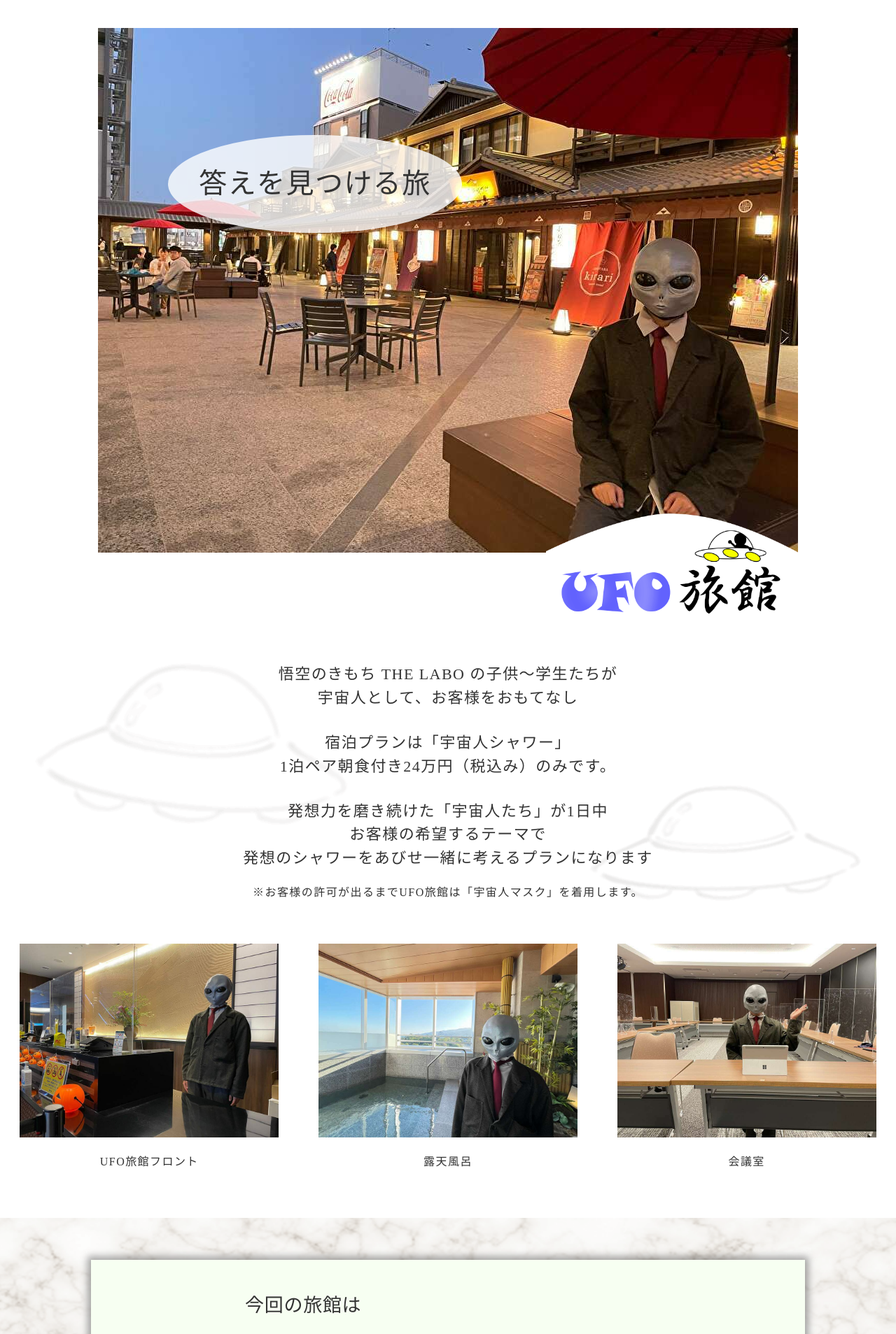
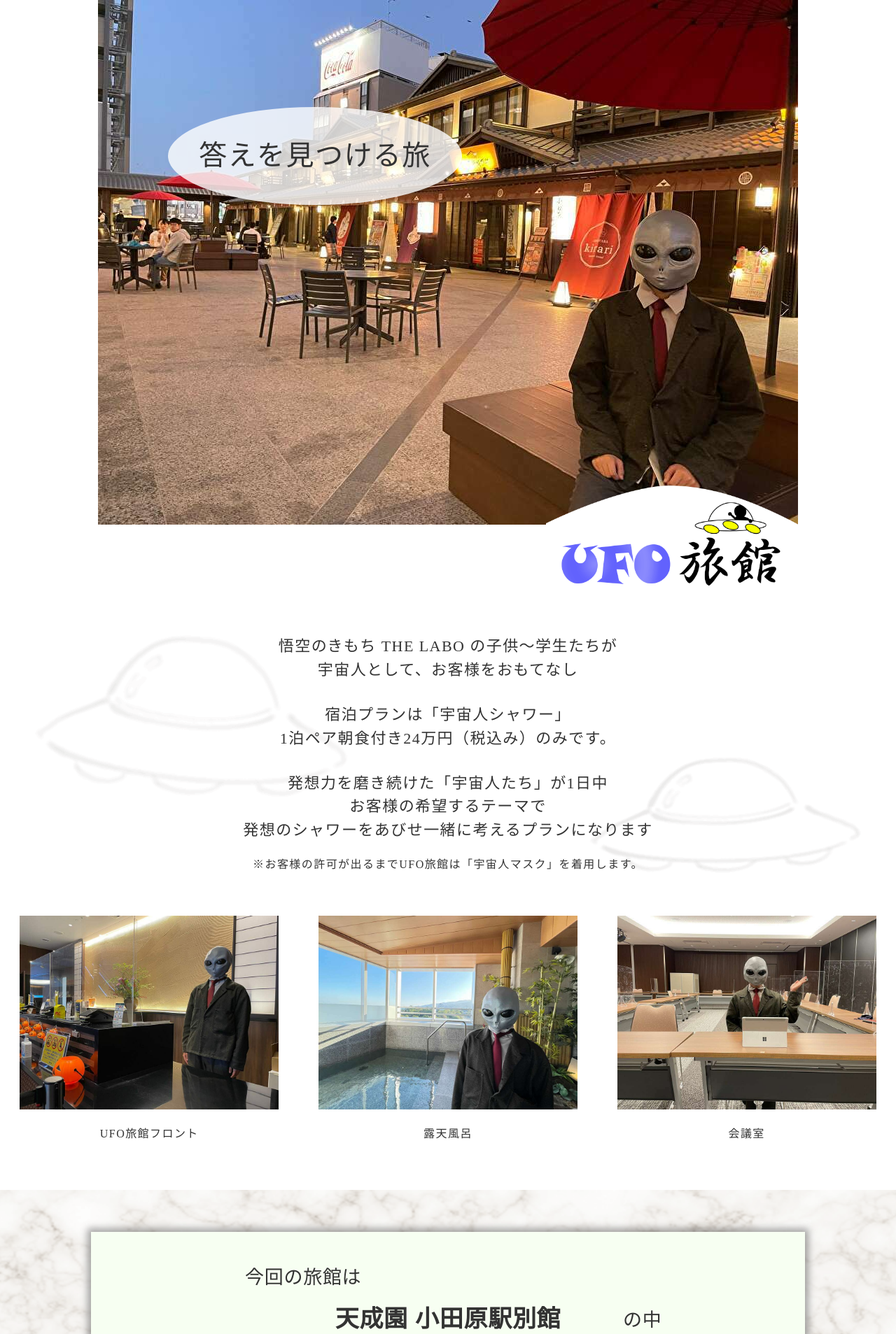
Before and after one commit to appurupai0/appurupai0.github.io, a PHP site: page /ufo-ryokan.html in a window 1280 px wide. Shown: the top 1907 px of the page at 70% size. Run offline with PHP 8.4, Linux system fonts and the light colour scheme; some libraries are stand-ins or nearby versions; some web fonts are replaced.

Commit message:
headのところのpaddingをなくして 人画面で、UFO旅館まで完全に見えるようにした

```diff
--- a/labo-ryokan-web/css/ufo-ryokan.css
+++ b/labo-ryokan-web/css/ufo-ryokan.css
@@ -289,7 +289,7 @@ textarea {
     position: relative;
     border: none;
     box-shadow: none;
-	padding-top: 40px;
+	/* padding-top: 40px; */
 }
 .ly_head .el_media_imgWrapper{
 	width: 1000px;
```
